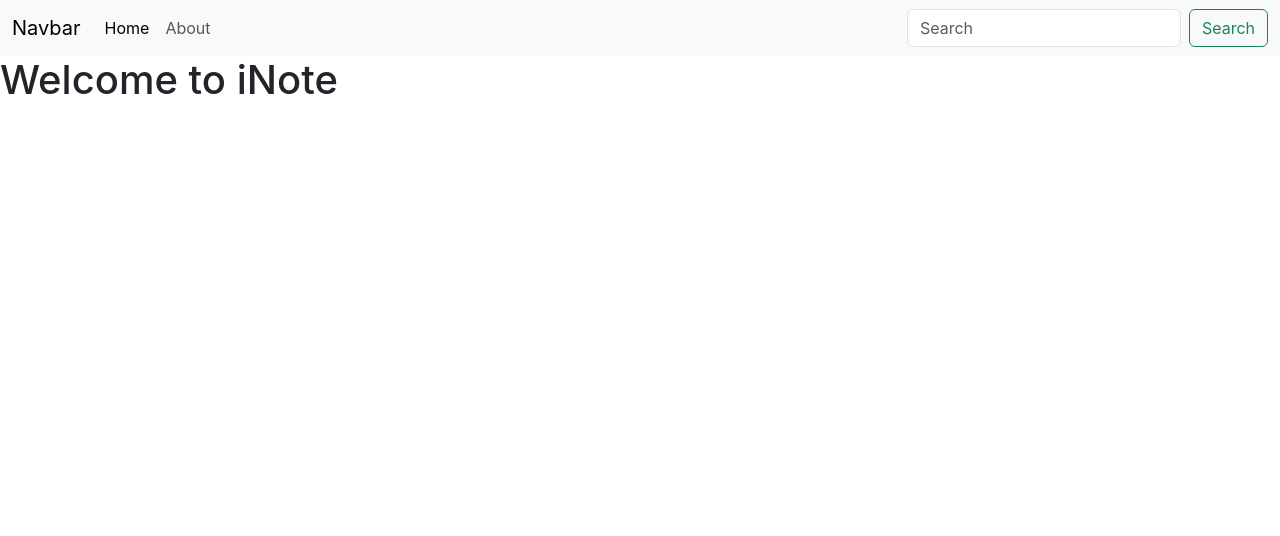
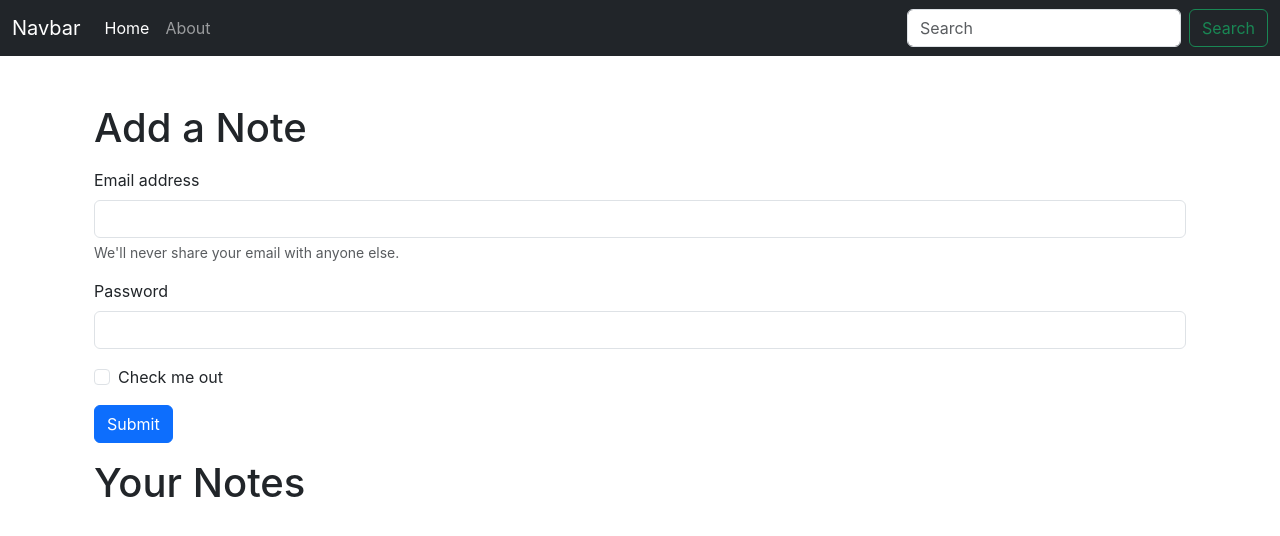
Before and after one commit to NeelBiswas123/iNote, a React (Create React App) app: page / in a window 1280 px wide. Shown: the top 536 px of the page. Built offline with nearby package versions, Linux system fonts and the light colour scheme.

Commit message:
d-59-added uselocation and useeffect to do  hover effect on home and about button  and also changed home.js to add email,password

```diff
--- a/src/App.js
+++ b/src/App.js
@@ -19,16 +19,18 @@
     <Router>
 
       <Navbar />
+      <div className="container">
 
-      <Routes>
+        <Routes>
           {/* <Route path="/about">
             <About />
-          </Route>  old method doesnot work*/ }
+            </Route>  old method doesnot work*/ }
 
           <Route exact path="/" element={<Home />} />
           <Route exact path="/about" element={<About />} />
 
         </Routes>
+      </div>
     </Router>
 
     </NoteState>
--- a/src/Components/About.js
+++ b/src/Components/About.js
@@ -5,18 +5,11 @@
 import noteContext from '../Context/notes/NoteContext'
 
 const About = () => {
-  const a = useContext(noteContext)
-
-  {/* use useEffect hook to accesss update  */}
-  useEffect(()=>{
-    a.update()
-  },[])
-
 
   return (
     <div>
-      {/* this is about {a.name} and he is in class {a.class}  */}
-      this is about {a.state.name} and he is in class {a.state.class}
+      this is about page
+      {/* this is about {a.state.name} and he is in class {a.state.class}  */}
 
 
 
--- a/src/Components/Home.js
+++ b/src/Components/Home.js
@@ -2,8 +2,27 @@
 
 const Home = () => {
   return (
-    <div>
-      <h1>Welcome to iNote</h1>
+    <div className='container my-5'>
+      <h1>Add a Note</h1>
+
+        <form className='my-3'>
+          <div class="mb-3">
+            <label for="exampleInputEmail1" class="form-label">Email address</label>
+            <input type="email" class="form-control" id="exampleInputEmail1" aria-describedby="emailHelp" />
+            <div id="emailHelp" class="form-text">We'll never share your email with anyone else.</div>
+          </div>
+          <div class="mb-3">
+            <label for="exampleInputPassword1" class="form-label">Password</label >
+            <input type="password" class="form-control" id="exampleInputPassword1" />
+          </div>
+          <div class="mb-3 form-check">
+            <input type="checkbox" class="form-check-input" id="exampleCheck1" />
+            <label class="form-check-label" for="exampleCheck1">Check me out</label>
+          </div>
+          <button type="submit" class="btn btn-primary">Submit</button>
+        </form>
+
+      <h1>Your Notes</h1>
 
     </div>
   )
--- a/src/Components/Navbar.js
+++ b/src/Components/Navbar.js
@@ -1,10 +1,17 @@
-import React from 'react'
-import {Link} from "react-router-dom"
+import React ,{useEffect}from 'react'
+import {Link,useLocation} from "react-router-dom"
+
 
 const Navbar = () => {
+    let location = useLocation()
+    useEffect(() => {
+
+        console.log(location.pathname);
+
+      }, [location]);
     return (
         <div>
-            <nav className="navbar navbar-expand-lg bg-body-tertiary">
+            <nav className="navbar navbar-expand-lg navbar-dark bg-dark">
                 <div className="container-fluid">
                     <Link className="navbar-brand" to="/">Navbar</Link>
                     <button className="navbar-toggler" type="button" data-bs-toggle="collapse" data-bs-target="#navbarSupportedContent" aria-controls="navbarSupportedContent" aria-expanded="false" aria-label="Toggle navigation">
@@ -13,10 +20,10 @@
                     <div className="collapse navbar-collapse" id="navbarSupportedContent">
                         <ul className="navbar-nav me-auto mb-2 mb-lg-0">
                             <li className="nav-item">
-                                <a className="nav-link active" aria-current="page" href="/">Home</a>
+                                <a className={`nav-link ${location.pathname ==="/"? "active" : ""}`} aria-current="page" href="/">Home</a>
                             </li>
                             <li className="nav-item">
-                                <Link className="nav-link" to="/about">About</Link>
+                                <Link className={`nav-link ${location.pathname ==="/about"? "active" : ""}`} to="/about">About</Link>
                             </li>
 
                         </ul>
--- a/src/Context/notes/NoteState.js
+++ b/src/Context/notes/NoteState.js
@@ -4,23 +4,12 @@
 
 
 const NoteState=(props)=>{
-    const s1 ={
-        "name": "Harry",
-        "class": "5b"
-    }
-    const [state,setState]= useState(s1)
-    const update = ()=>{
-        setTimeout(() => {
-            setState({
-               "name": "Neel",
-                "class": "10 B"
-            })
-        }, 1000);
-    }
+
+
 
 
     return (
-        <noteContext.Provider value={{state,update} } >
+        <noteContext.Provider value={{} } >
             {props.children}
         </noteContext.Provider>
     )
```
